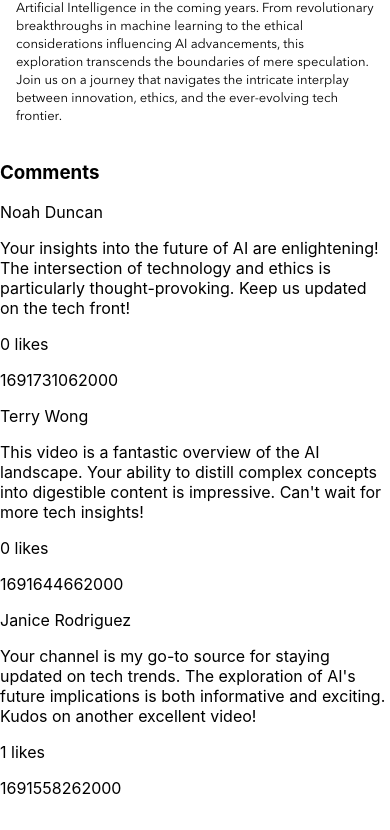
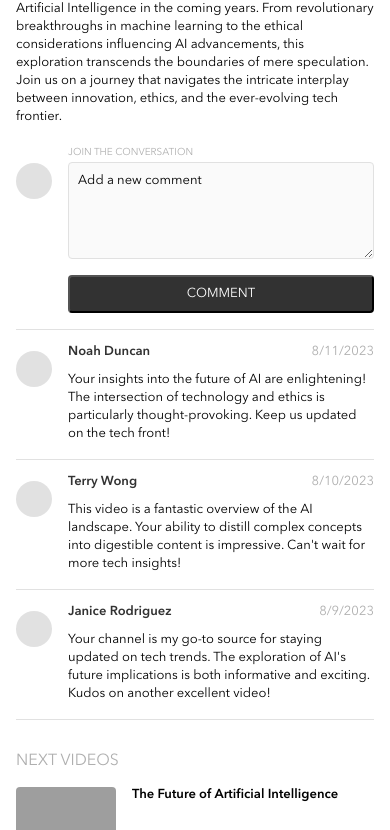
Before and after one commit to chaiabillan/chaia-billan-brainflix, a React (Create React App) app: page / in a window 390 px wide. Shown: the part 897-1727 px from the top of the page. Built offline with nearby package versions, Linux system fonts and the light colour scheme; grey boxes are pictures that could not be loaded.

Commit message:
finished styling the mobile comment section

```diff
--- a/src/components/Component/VideoPlayerComments/VideoPlayerComments.jsx
+++ b/src/components/Component/VideoPlayerComments/VideoPlayerComments.jsx
@@ -5,24 +5,54 @@ function VideoPlayerComments({currentVideoData}) {
         comments
     } = currentVideoData;
 
+    const formatDate = (timestamp) => {
+        const date = new Date(timestamp);
+        return `${date.getMonth() + 1}/${date.getDate()}/${date.getFullYear()}`;
+      };
+
     return (
         <section>
-            <h3>Comments</h3>
-            <div className="comments-container">
+            <div class="comment">
+                <div class="comment__picture">
+                    <span class="comment__picture--icon comment__picture--icon--mohan"></span>
+                </div>
+                <form id = "add-comment-form" class="comment__form">
+                        <label class="comment__form--label comment__form--comment regular">
+                            JOIN THE CONVERSATION
+                        </label>
+                        <textarea class="comment__form--field comment__form--field--comment regular" type="text" name="comment" placeholder="Add a new comment"></textarea>
+
+                        <div class="comment__form--button">
+                            <button class="comment__form--button--content regular" type="submit">COMMENT</button>
+                        </div>
+                        <div class="comment__form--bottom">
+                            <p class="comment__form--bottom--error regular" id="add-comment-form-errors"></p>
+                        </div>
+
+                </form>
+            </div>
+            <div className="comment__posted">
                 {comments.map(comment => (
-                    <div key={comment.id} className="comment">
-                        <p className="comment-name">
-                            {comment.name}
-                        </p>
-                        <p className="comment-text">
-                            {comment.comment}
-                        </p>
-                        <p className="comment-likes">
+                    <div key={comment.id} className="comment comment--posted">
+                        <div className='comment__picture'>
+                            <span className='comment__picture--icon'></span>
+                        </div>
+                        <div className='comment__form posts'>
+                            <div className='posts__info'>
+                                <p class="posts__info--name demi">{comment.name}</p>
+                                <p class="posts__info--date regular">{formatDate(comment.timestamp)}</p>
+                            </div>
+                            <div className='posts__content'>
+                                <p class="posts__content--inside regular">{comment.comment}</p>
+                            </div>
+                        </div>
+
+
+
+                        {/* <p className="comment-likes">
                             {comment.likes} likes
-                        </p>
-                        <p>
-                            {comment.timestamp}
-                        </p>
+                        </p> */}
+
                     </div>
                 ))}
             </div>
--- a/src/components/Component/VideoPlayerComments/VideoPlayerComments.scss
+++ b/src/components/Component/VideoPlayerComments/VideoPlayerComments.scss
@@ -0,0 +1,227 @@
+@use '../../../styles/partials/variables' as *;
+@use '../../../styles/partials/mixins.scss' as *;
+
+* {
+    // border: 1px dotted red;
+    box-sizing: border-box;
+}
+
+#add-comment-form-errors {
+    height: 1rem;
+    margin: 0px;
+}
+
+.comment {
+    display: flex;
+    flex-direction: row;
+    border-bottom: 1px $Mercury solid;
+    // padding: 0px 16px ;
+    margin: 0px 16px 0px 16px;
+
+    &--posted {
+        padding-bottom: 16px;
+    }
+
+
+    &__picture {
+        padding-right: 16px;
+
+        &--icon {
+            display: block;
+            height: 2.25rem;
+            width: 2.25rem;
+            background-color: $Mercury;
+            border-radius: 50%;
+            position: relative;
+            top: 21px;
+
+            &--mohan {
+                // background-image: url("../assets/images/Mohan-muruge.jpg");
+                background-size: cover;
+            }
+        }
+    }
+
+    &__form {
+        display: flex;
+        flex-direction: column;
+        width: 100%;
+        height: 100%;
+
+        &--label {
+            font-size: 10px;
+            line-height: 20px;
+            color: $Silver;
+        }
+
+        &--field {
+            border: 1px solid $Mercury;
+            color: $BrainFlix-Black;
+            padding: 9px;
+            margin-bottom: 16px;
+            background-color: $Alabaster;
+            border-radius: 4px;
+            font-size: 13px;
+            line-height: 18px;
+
+            &::placeholder {
+                color: $BrainFlix-DarkBlack;
+                opacity: 1;
+            }
+
+            &--comment {
+                padding-bottom: 50px;
+            }
+        }
+
+        &--button {
+
+            &--content {
+                background-color: $BrainFlix-Black;
+                color: $White;
+                border-radius: 4px;
+                padding: 8px;
+                font-size: 13px;
+                line-height: 18px;
+                width: 100%;
+            }
+
+        }
+
+        &--bottom {
+            display: flex;
+            height: fit-content;
+
+            &--error {
+                display: flex;
+                width: 50%;
+                font-size: 10px;
+                line-height: 20px;
+            }
+
+            &--clear {
+                display: flex;
+                width: 50%;
+                margin: 0px;
+                justify-content: flex-end;
+                font-size: 10px;
+                line-height: 20px;
+                color: $Silver;
+                border: none;
+                background-color: $White;
+            }
+        }
+
+    }
+
+    @include tablet {
+        padding: 16px 16px 0px 16px;
+        margin-right: 64px;
+        margin-left: 64px;
+
+        &--posted {
+            padding-bottom: 16px;
+        }
+
+        &__picture {
+            &--icon {
+                height: 3rem;
+                width: 3rem;
+            }
+        }
+
+        &__form {
+            padding-top: 6px;
+
+            &--label {
+                font-size: 12px;
+                line-height: 20px;
+            }
+
+            &--field {
+                font-size: 14px;
+                line-height: 22px;
+
+                &--comment {
+                    padding-bottom: 39px;
+                }
+            }
+
+            &--button {
+                display: flex;
+                justify-content: flex-end;
+                &--content {
+                    width: 30%;
+                }
+            }
+        }
+    }
+
+    @include desktop {
+        padding: 16px 0px 0px 0px;
+        margin-right: 260px;
+        margin-left: 260px;
+
+        &--posted {
+            padding-bottom: 16px;
+        }
+
+        &__form--button {
+            padding-top: 8px;
+            padding-bottom: 8px;
+
+            &--content {
+                width: 35%;
+            }
+        }
+    }
+}
+
+
+.posts {
+    display: flex;
+
+    &__info {
+        display: flex;
+        flex-direction: row;
+        justify-content: space-between;
+        color: $BrainFlix-Black;
+        font-size: 13px;
+        line-height: 18px;
+
+
+        &--name {
+            margin-bottom: 5px;
+        }
+
+        &--date {
+            color: $Silver;
+            margin-bottom: 5px;
+        }
+    }
+
+    &__content {
+        font-size: 13px;
+        line-height: 18px;
+
+        &--inside {
+            margin-top: 5px;
+            margin-bottom: 0px;
+        }
+    }
+
+    @include tablet {
+        padding-bottom: 27px;
+
+        &__info {
+            font-size: 14px;
+            line-height: 22px;
+
+        }
+
+        &__content {
+            font-size: 14px;
+            line-height: 22px;
+        }
+    }
+}
```
